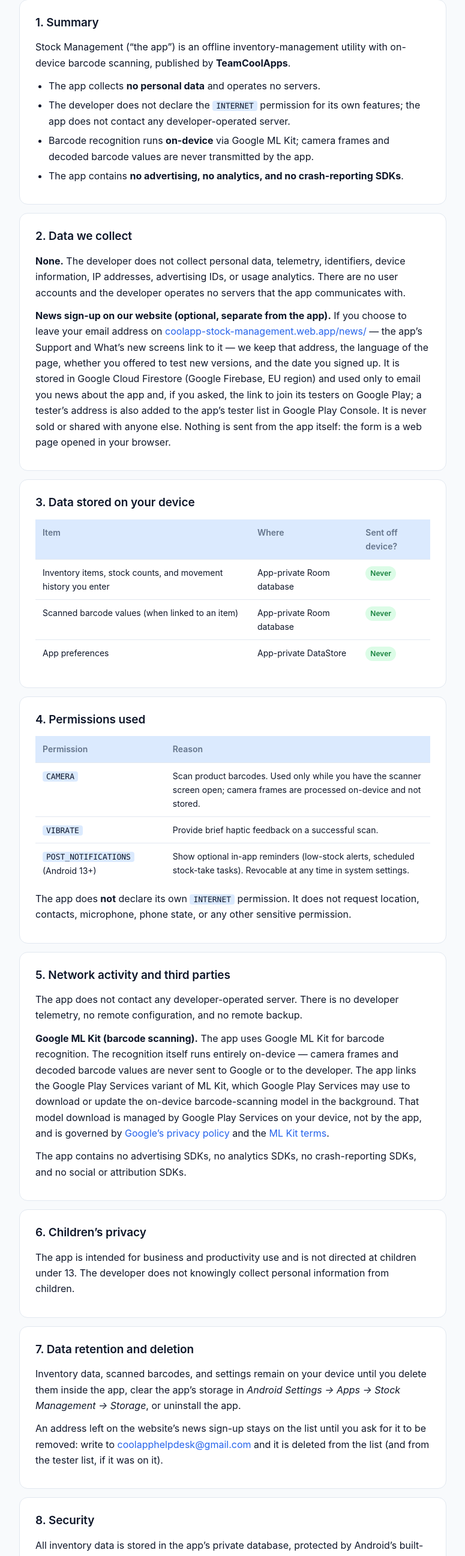
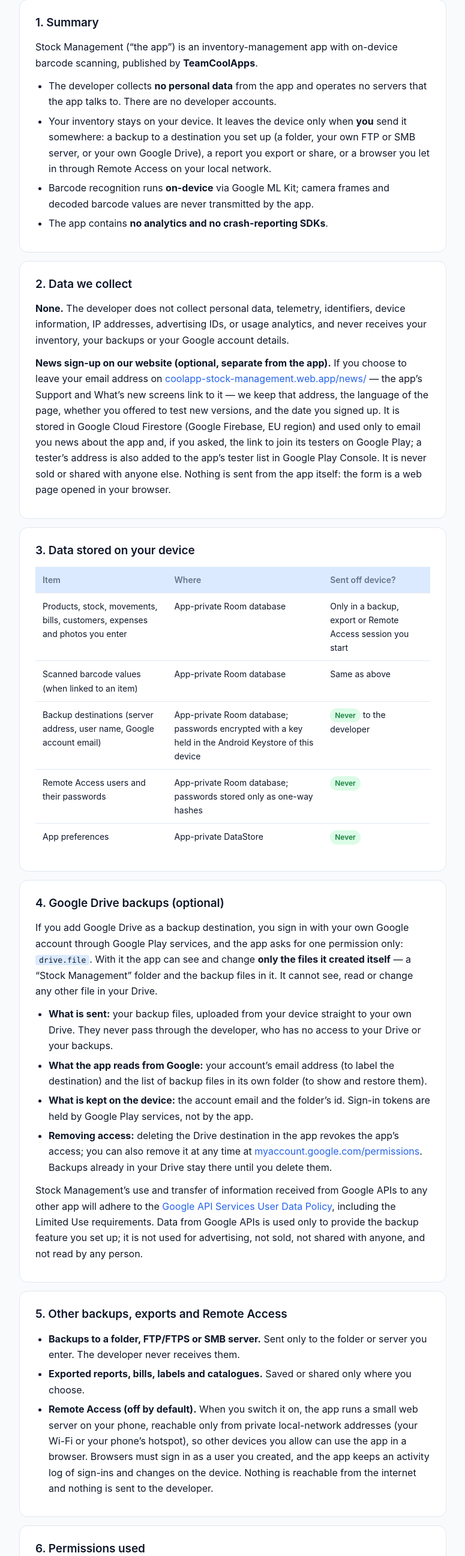
Before and after one commit to coolapphelpdesk-bot/stock-management, a plain HTML site: page index.html in a window 1280 px wide. Shown: the part 206-2800 px from the top of the page at 60% size, without its empty margins (252-1027 px from the left). Drawn offline with Linux system fonts and the light colour scheme.

Commit message:
Privacy policy: Google Drive backups (drive.file, Limited Use); backups, Remote Access and permissions as the app has them

```diff
--- a/index.html
+++ b/index.html
@@ -56,23 +56,23 @@
 
 <header>
   <h1>Privacy Policy</h1>
-  <p>Stock Management &middot; last updated <time datetime="2026-11-17">November 17, 2026</time></p>
+  <p>Stock Management &middot; last updated <time datetime="2026-11-23">November 23, 2026</time></p>
 </header>
 
 <section class="card">
   <h2>1. Summary</h2>
-  <p>Stock Management (&ldquo;the app&rdquo;) is an offline inventory-management utility with on-device barcode scanning, published by <strong>TeamCoolApps</strong>.</p>
+  <p>Stock Management (&ldquo;the app&rdquo;) is an inventory-management app with on-device barcode scanning, published by <strong>TeamCoolApps</strong>.</p>
   <ul>
-    <li>The app collects <strong>no personal data</strong> and operates no servers.</li>
-    <li>The developer does not declare the <code>INTERNET</code> permission for its own features; the app does not contact any developer-operated server.</li>
+    <li>The developer collects <strong>no personal data</strong> from the app and operates no servers that the app talks to. There are no developer accounts.</li>
+    <li>Your inventory stays on your device. It leaves the device only when <strong>you</strong> send it somewhere: a backup to a destination you set up (a folder, your own FTP or SMB server, or your own Google Drive), a report you export or share, or a browser you let in through Remote Access on your local network.</li>
     <li>Barcode recognition runs <strong>on-device</strong> via Google ML Kit; camera frames and decoded barcode values are never transmitted by the app.</li>
-    <li>The app contains <strong>no advertising, no analytics, and no crash-reporting SDKs</strong>.</li>
+    <li>The app contains <strong>no analytics and no crash-reporting SDKs</strong>.</li>
   </ul>
 </section>
 
 <section class="card">
   <h2>2. Data we collect</h2>
-  <p><strong>None.</strong> The developer does not collect personal data, telemetry, identifiers, device information, IP addresses, advertising IDs, or usage analytics. There are no user accounts and the developer operates no servers that the app communicates with.</p>
+  <p><strong>None.</strong> The developer does not collect personal data, telemetry, identifiers, device information, IP addresses, advertising IDs, or usage analytics, and never receives your inventory, your backups or your Google account details.</p>
   <p><strong>News sign-up on our website (optional, separate from the app).</strong> If you choose to leave your email address on <a href="https://coolapp-stock-management.web.app/news/">coolapp-stock-management.web.app/news/</a> &mdash; the app&rsquo;s Support and What&rsquo;s new screens link to it &mdash; we keep that address, the language of the page, whether you offered to test new versions, and the date you signed up. It is stored in Google Cloud Firestore (Google Firebase, EU region) and used only to email you news about the app and, if you asked, the link to join its testers on Google Play; a tester&rsquo;s address is also added to the app&rsquo;s tester list in Google Play Console. It is never sold or shared with anyone else. Nothing is sent from the app itself: the form is a web page opened in your browser.</p>
 </section>
 
@@ -81,56 +81,84 @@
   <table>
     <thead><tr><th>Item</th><th>Where</th><th>Sent off device?</th></tr></thead>
     <tbody>
-      <tr><td>Inventory items, stock counts, and movement history you enter</td><td>App-private Room database</td><td><span class="badge">Never</span></td></tr>
-      <tr><td>Scanned barcode values (when linked to an item)</td><td>App-private Room database</td><td><span class="badge">Never</span></td></tr>
+      <tr><td>Products, stock, movements, bills, customers, expenses and photos you enter</td><td>App-private Room database</td><td>Only in a backup, export or Remote Access session you start</td></tr>
+      <tr><td>Scanned barcode values (when linked to an item)</td><td>App-private Room database</td><td>Same as above</td></tr>
+      <tr><td>Backup destinations (server address, user name, Google account email)</td><td>App-private Room database; passwords encrypted with a key held in the Android Keystore of this device</td><td><span class="badge">Never</span> to the developer</td></tr>
+      <tr><td>Remote Access users and their passwords</td><td>App-private Room database; passwords stored only as one-way hashes</td><td><span class="badge">Never</span></td></tr>
       <tr><td>App preferences</td><td>App-private DataStore</td><td><span class="badge">Never</span></td></tr>
     </tbody>
   </table>
 </section>
 
 <section class="card">
-  <h2>4. Permissions used</h2>
+  <h2>4. Google Drive backups (optional)</h2>
+  <p>If you add Google Drive as a backup destination, you sign in with your own Google account through Google Play services, and the app asks for one permission only: <code>drive.file</code>. With it the app can see and change <strong>only the files it created itself</strong> &mdash; a &ldquo;Stock Management&rdquo; folder and the backup files in it. It cannot see, read or change any other file in your Drive.</p>
+  <ul>
+    <li><strong>What is sent:</strong> your backup files, uploaded from your device straight to your own Drive. They never pass through the developer, who has no access to your Drive or your backups.</li>
+    <li><strong>What the app reads from Google:</strong> your account&rsquo;s email address (to label the destination) and the list of backup files in its own folder (to show and restore them).</li>
+    <li><strong>What is kept on the device:</strong> the account email and the folder&rsquo;s id. Sign-in tokens are held by Google Play services, not by the app.</li>
+    <li><strong>Removing access:</strong> deleting the Drive destination in the app revokes the app&rsquo;s access; you can also remove it at any time at <a href="https://myaccount.google.com/permissions" target="_blank" rel="noopener">myaccount.google.com/permissions</a>. Backups already in your Drive stay there until you delete them.</li>
+  </ul>
+  <p>Stock Management&rsquo;s use and transfer of information received from Google APIs to any other app will adhere to the <a href="https://developers.google.com/terms/api-services-user-data-policy" target="_blank" rel="noopener">Google API Services User Data Policy</a>, including the Limited Use requirements. Data from Google APIs is used only to provide the backup feature you set up; it is not used for advertising, not sold, not shared with anyone, and not read by any person.</p>
+</section>
+
+<section class="card">
+  <h2>5. Other backups, exports and Remote Access</h2>
+  <ul>
+    <li><strong>Backups to a folder, FTP/FTPS or SMB server.</strong> Sent only to the folder or server you enter. The developer never receives them.</li>
+    <li><strong>Exported reports, bills, labels and catalogues.</strong> Saved or shared only where you choose.</li>
+    <li><strong>Remote Access (off by default).</strong> When you switch it on, the app runs a small web server on your phone, reachable only from private local-network addresses (your Wi-Fi or your phone&rsquo;s hotspot), so other devices you allow can use the app in a browser. Browsers must sign in as a user you created, and the app keeps an activity log of sign-ins and changes on the device. Nothing is reachable from the internet and nothing is sent to the developer.</li>
+  </ul>
+</section>
+
+<section class="card">
+  <h2>6. Permissions used</h2>
   <table>
     <thead><tr><th>Permission</th><th>Reason</th></tr></thead>
     <tbody>
-      <tr><td><code>CAMERA</code></td><td>Scan product barcodes. Used only while you have the scanner screen open; camera frames are processed on-device and not stored.</td></tr>
-      <tr><td><code>VIBRATE</code></td><td>Provide brief haptic feedback on a successful scan.</td></tr>
-      <tr><td><code>POST_NOTIFICATIONS</code> (Android 13+)</td><td>Show optional in-app reminders (low-stock alerts, scheduled stock-take tasks). Revocable at any time in system settings.</td></tr>
+      <tr><td><code>CAMERA</code></td><td>Scan product barcodes and take product photos. Used only while you have the scanner or photo screen open; scan frames are processed on-device and not stored.</td></tr>
+      <tr><td><code>INTERNET</code>, <code>ACCESS_NETWORK_STATE</code>, <code>ACCESS_WIFI_STATE</code></td><td>Backups to the destinations you set up (Google Drive, FTP, SMB), and Remote Access on your local network (finding the phone&rsquo;s Wi-Fi address).</td></tr>
+      <tr><td><code>FOREGROUND_SERVICE</code>, <code>FOREGROUND_SERVICE_SPECIAL_USE</code>, <code>WAKE_LOCK</code></td><td>Keep Remote Access running, with a visible notification, while you have it switched on.</td></tr>
+      <tr><td><code>USE_BIOMETRIC</code> / <code>USE_FINGERPRINT</code></td><td>Ask for your device&rsquo;s own screen lock before opening Remote Access settings. The app never sees your fingerprint or PIN.</td></tr>
+      <tr><td><code>POST_NOTIFICATIONS</code> (Android 13+)</td><td>Optional low-stock alerts, stock-take reminders and backup-failure notices. Revocable at any time in system settings.</td></tr>
+      <tr><td><code>VIBRATE</code></td><td>Brief haptic feedback on a successful scan.</td></tr>
     </tbody>
   </table>
-  <p>The app does <strong>not</strong> declare its own <code>INTERNET</code> permission. It does not request location, contacts, microphone, phone state, or any other sensitive permission.</p>
+  <p>The app does not request location, contacts, microphone, phone state, or any other sensitive permission.</p>
 </section>
 
 <section class="card">
-  <h2>5. Network activity and third parties</h2>
-  <p>The app does not contact any developer-operated server. There is no developer telemetry, no remote configuration, and no remote backup.</p>
-  <p><strong>Google ML Kit (barcode scanning).</strong> The app uses Google ML Kit for barcode recognition. The recognition itself runs entirely on-device &mdash; camera frames and decoded barcode values are never sent to Google or to the developer. The app links the Google Play Services variant of ML Kit, which Google Play Services may use to download or update the on-device barcode-scanning model in the background. That model download is managed by Google Play Services on your device, not by the app, and is governed by <a href="https://policies.google.com/privacy" target="_blank" rel="noopener">Google&rsquo;s privacy policy</a> and the <a href="https://developers.google.com/ml-kit/terms" target="_blank" rel="noopener">ML Kit terms</a>.</p>
-  <p>The app contains no advertising SDKs, no analytics SDKs, no crash-reporting SDKs, and no social or attribution SDKs.</p>
+  <h2>7. Third-party services</h2>
+  <p><strong>Google ML Kit (barcode scanning).</strong> Recognition runs entirely on-device &mdash; camera frames and decoded barcode values are never sent to Google or to the developer. Google Play services may download or update the on-device barcode model in the background; that is managed by Google Play services, not by the app.</p>
+  <p><strong>Google Play (in-app reviews and updates).</strong> The app uses Google Play&rsquo;s own libraries to offer a rating card and to install app updates. These are handled by the Google Play Store app on your device.</p>
+  <p><strong>Google Drive</strong> &mdash; only if you set it up; see section 4.</p>
+  <p><strong>Google Mobile Ads SDK.</strong> The app package includes this SDK, but it is not started before 1 January 2028: until then it requests no ads and sends nothing. This policy will be updated before that changes.</p>
+  <p>These services are governed by <a href="https://policies.google.com/privacy" target="_blank" rel="noopener">Google&rsquo;s privacy policy</a>. The app contains no analytics, crash-reporting, social or attribution SDKs.</p>
 </section>
 
 <section class="card">
-  <h2>6. Children&rsquo;s privacy</h2>
+  <h2>8. Children&rsquo;s privacy</h2>
   <p>The app is intended for business and productivity use and is not directed at children under 13. The developer does not knowingly collect personal information from children.</p>
 </section>
 
 <section class="card">
-  <h2>7. Data retention and deletion</h2>
-  <p>Inventory data, scanned barcodes, and settings remain on your device until you delete them inside the app, clear the app&rsquo;s storage in <em>Android Settings &rarr; Apps &rarr; Stock Management &rarr; Storage</em>, or uninstall the app.</p>
+  <h2>9. Data retention and deletion</h2>
+  <p>Data in the app remains on your device until you delete it inside the app, clear the app&rsquo;s storage in <em>Android Settings &rarr; Apps &rarr; Stock Management &rarr; Storage</em>, or uninstall the app. Backups you made stay wherever you sent them (a folder, your server, your Google Drive) until you delete them there.</p>
   <p>An address left on the website&rsquo;s news sign-up stays on the list until you ask for it to be removed: write to <a href="mailto:coolapphelpdesk@gmail.com">coolapphelpdesk@gmail.com</a> and it is deleted from the list (and from the tester list, if it was on it).</p>
 </section>
 
 <section class="card">
-  <h2>8. Security</h2>
-  <p>All inventory data is stored in the app&rsquo;s private database, protected by Android&rsquo;s built-in application sandboxing and not accessible to other apps. The app is distributed through the Google Play Store, which verifies the developer signing key on every update.</p>
+  <h2>10. Security</h2>
+  <p>Your data is stored in the app&rsquo;s private database, protected by Android&rsquo;s application sandboxing. Backup-server passwords are encrypted with a key that never leaves this device&rsquo;s Android Keystore; Remote Access passwords are stored only as salted one-way hashes. Uploads to Google Drive use HTTPS. The app is distributed through Google Play, which verifies the developer signing key on every update.</p>
 </section>
 
 <section class="card">
-  <h2>9. Changes to this policy</h2>
-  <p>If any material aspect of how the app handles data ever changes, this page will be updated and the &ldquo;last updated&rdquo; date above will be bumped. Continued use after a change constitutes acceptance.</p>
+  <h2>11. Changes to this policy</h2>
+  <p>If any material aspect of how the app handles data changes, this page will be updated and the &ldquo;last updated&rdquo; date above will be bumped. Continued use after a change constitutes acceptance.</p>
 </section>
 
 <section class="card">
-  <h2>10. Contact</h2>
+  <h2>12. Contact</h2>
   <p>Questions or feedback? Email <a href="mailto:coolapphelpdesk@gmail.com">coolapphelpdesk@gmail.com</a>.</p>
 </section>
 
```
